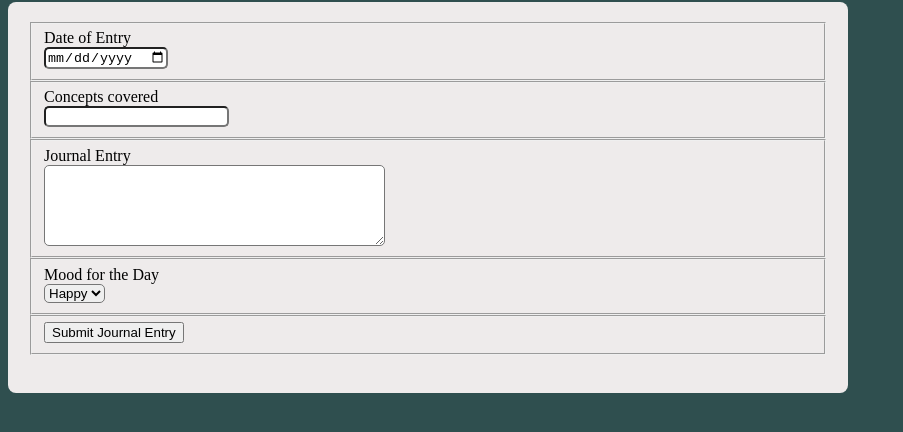
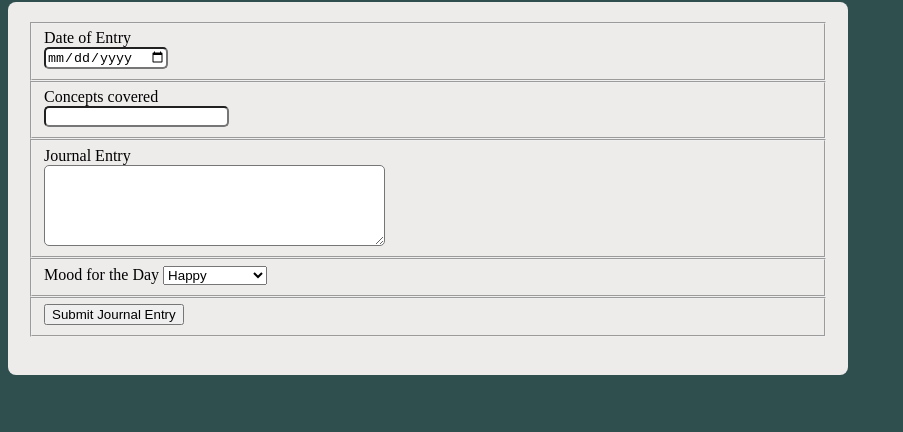
Before and after one commit to veloeditor/daily-journal, a plain HTML site: page src/index.html in a window 1280 px wide. Shown: the part 78-510 px from the top of the page, without its empty margins (0-903 px from the left). Drawn offline with Linux system fonts and the light colour scheme.

Commit message:
Adding July 15th entry

```diff
--- a/src/index.html
+++ b/src/index.html
@@ -29,6 +29,7 @@
                 <select name="mood">
                     <option value="Happy">Happy</option>
                     <option value="Sad">Sad</option>
+                    <option value="Apprehensive">Apprehensive</option>
                     <option value="Blah">Blah</option>
                 </select>
             </fieldset>
@@ -40,5 +41,6 @@
 
         </form>
     </div>
+    <script src="scripts/journal.js"></script>
 </body>
 </html>
--- a/src/styles/journals.css
+++ b/src/styles/journals.css
@@ -10,19 +10,19 @@ body {
     font-weight: 700;
 }
 
-input[type=text], select {
+input[type=text] {
     display: flex;
     flex-direction: column;
     border-radius: 5px;
 }
 
-textarea[name="message"], select {
+textarea[name="message"] {
     display: flex;
     flex-direction: column;
     border-radius: 5px;
 }
 
-input[type=date], select {
+input[type=date] {
     display: flex;
     /* flex-direction: column; */
     border-radius: 5px;
```
